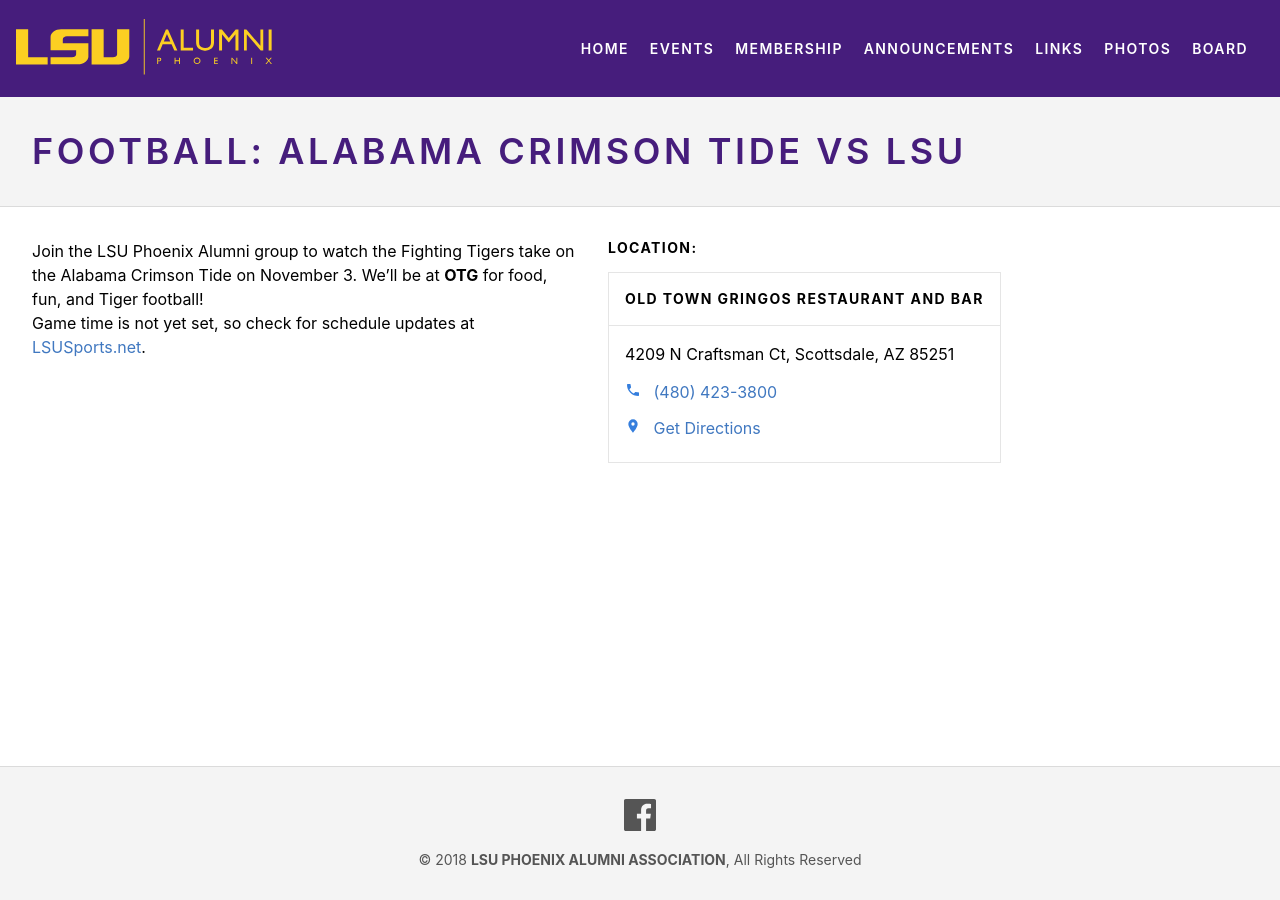
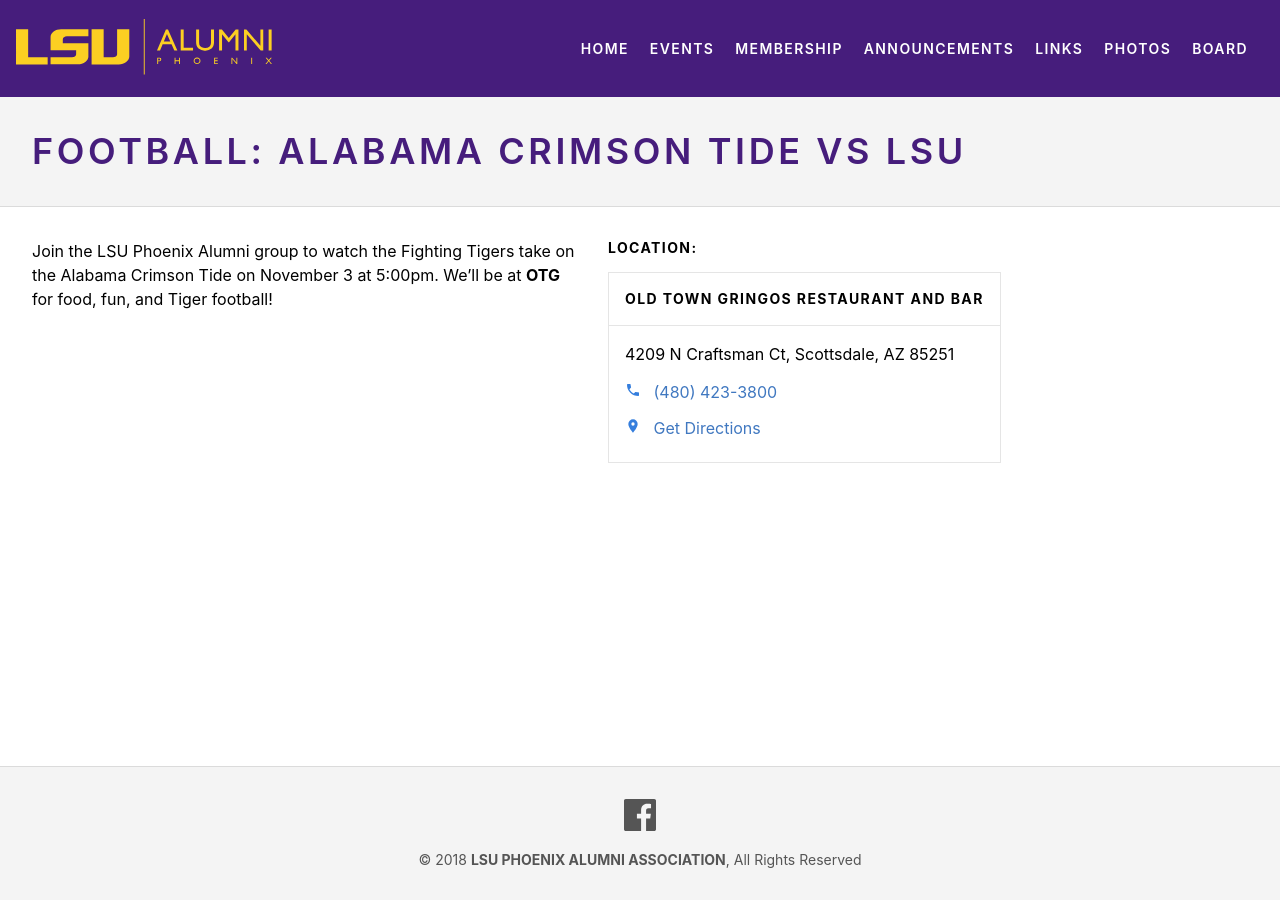
Before and after one commit to lsu-phoenix-alumni/lsu-phoenix-alumni.github.io, a Jekyll site: the page built from _events/football-alabama-crimson-tide-vs-lsu.markdown, in a window 1280 px wide. Built offline with Jekyll 4.4.1, drawn with Linux system fonts in a browser that asks for light colours.

Commit message:
Update football-alabama-crimson-tide-vs-lsu.markdown

```diff
--- a/_events/football-alabama-crimson-tide-vs-lsu.markdown
+++ b/_events/football-alabama-crimson-tide-vs-lsu.markdown
@@ -2,7 +2,7 @@
 title: 'Football: Alabama Crimson Tide vs LSU'
 date: 2018-11-03 00:00:00 Z
 position: 4
-excerpt: Game time is TBA.
+excerpt: Game time is 5:00 MST.
 venue:
   name: Old Town Gringos Restaurant and Bar
   address: 4209 N Craftsman Ct, Scottsdale, AZ 85251
@@ -11,6 +11,4 @@
 layout: event
 ---
 
-Join the LSU Phoenix Alumni group to watch the Fighting Tigers take on the Alabama Crimson Tide on November 3. We'll be at **OTG** for food, fun, and Tiger football!
-
-Game time is not yet set, so check for schedule updates at [LSUSports.net](http://www.lsusports.net/SportSelect.dbml?SPID=2164&SPSID=27811&DB_OEM_ID=5200).
+Join the LSU Phoenix Alumni group to watch the Fighting Tigers take on the Alabama Crimson Tide on November 3 at 5:00pm. We'll be at **OTG** for food, fun, and Tiger football!
```
